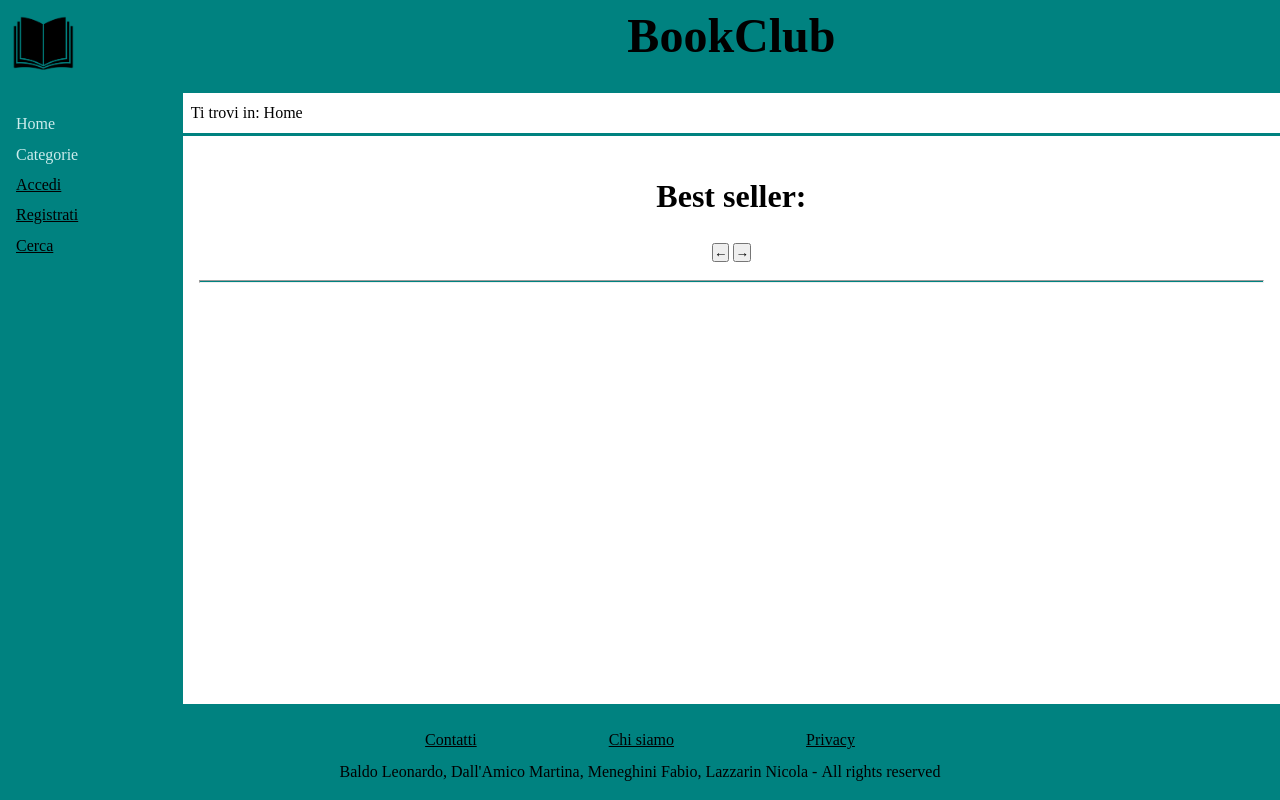
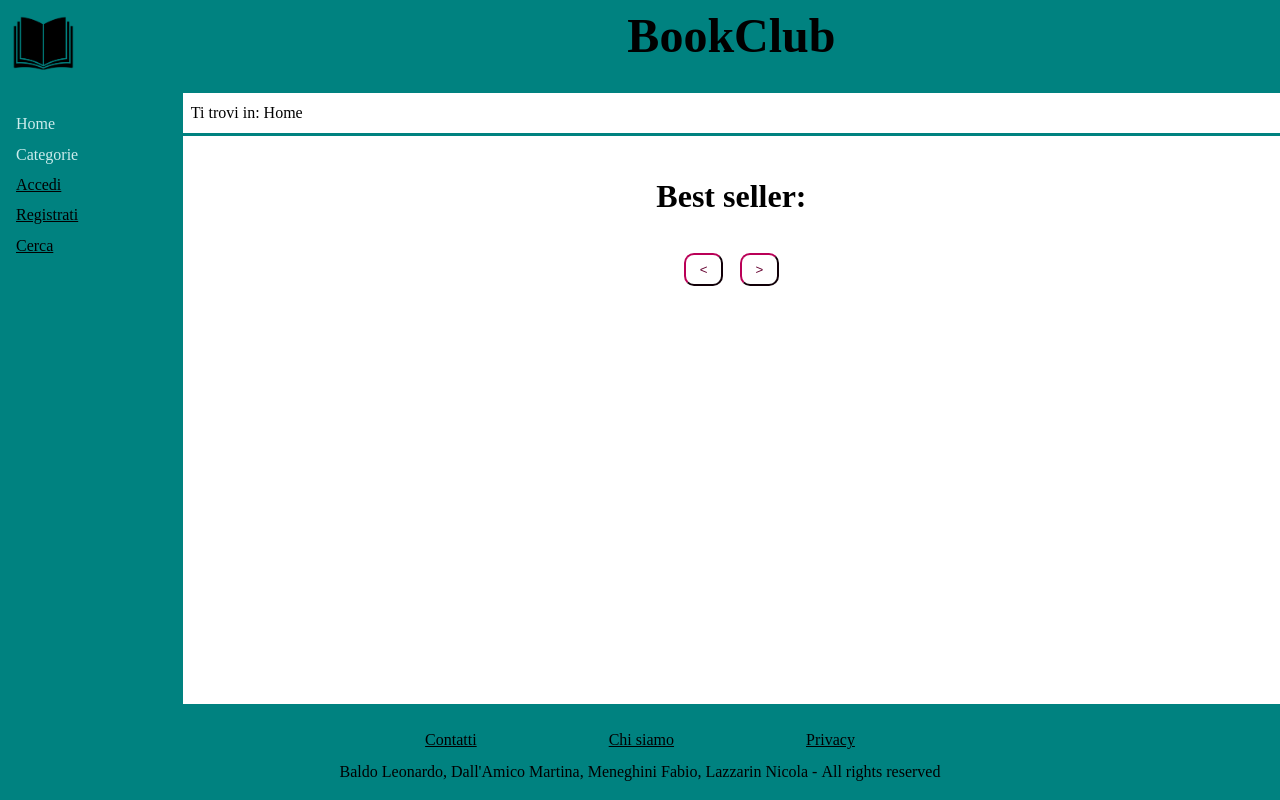
Before and after one commit to FabioMeneghini/ProgettoTecWeb, a PHP site: page / in a window 1280 px wide. Run offline with PHP 8.4, Linux system fonts and the light colour scheme; data comes from the database, SQL or seed files in the repository; data that the repository does not hold is empty.

Commit message:
Lo slider funziona, godo
godo

```diff
--- a/css/style.css
+++ b/css/style.css
@@ -13,7 +13,7 @@
     --menuTextColor: #ccecec;
     --linkColor:#0B2114 ;
     --LinkVisitedColor:#947425;
-
+    --buttonColor: #660030;
 }
 
 a:link{
@@ -239,7 +239,7 @@ input[type=text]:focus, input[type=password]:focus, input[type=email]:focus{
 }
 
 input[type=submit], input[type=reset] {
-    background-color: #660030;
+    background-color: var(--buttonColor);
     border: none;
     color: white;
     padding: 16px 32px;
@@ -529,23 +529,16 @@ transform: scale(1.3);
 
 
 /*SCORRIMENTO IMMAGINI*/
-/*
-.slider div{
-    margin-left: 10px;
-    width: 230px;
-    height: 350px;
-}
-*/
 
 body > *{
     min-width: 0px;
 }
 
-div.slider-wrapper{
+.slider-wrapper{
     overflow: hidden;
 }
 
-div.slider{
+.slider{
     position: relative;
     display: flex;
     transition: 0.5s;
@@ -562,3 +555,12 @@ div.slider{
     height: 350px;
     float: left;
 }
+
+.prev, .next{
+    padding: 0.5em 1em;
+    margin: 1em 0.5em;
+    border-color: var(--buttonColor);
+    border-radius: 10px;
+    background-color: white;
+    color: var(--buttonColor);
+}
--- a/index.php
+++ b/index.php
@@ -70,7 +70,7 @@ try {
                                   </div>';
         }
 
-        foreach($resultListaGeneri as $genere) {
+        foreach($resultListaGeneri as $genere){
             $listaGeneri .= '<dd><a href="genere.php?genere='.$genere["nome"].'">'.$genere["nome"].'</a></dd>';
         }
     }
--- /dev/null
+++ b/slider.js
@@ -0,0 +1,18 @@
+const ELS = (sel, par) => (par || document).querySelectorAll(sel);
+const EL = (sel, par) => (par || document).querySelector(sel);
+const mod = (n, m) => (n % m + m) % m;
+
+ELS(".slider-wrapper").forEach(EL_par => {
+  const EL_slider = EL(".slider", EL_par);
+  const ELS_items = ELS(".item", EL_par);
+  const sub = +EL_par.dataset.items ?? 1;
+  const tot = Math.ceil(ELS_items.length / sub);
+  let c = 0;
+
+  const anim = () => EL_slider.style.transform = `translateX(-${c*100}%)`;
+  const prev = () => (c = mod(c-1, tot), anim());
+  const next = () => (c = mod(c+1, tot), anim());
+
+  EL(".prev", EL_par).addEventListener("click", prev);
+  EL(".next", EL_par).addEventListener("click", next);
+});
--- a/template/templateHomeNonRegistrato.html
+++ b/template/templateHomeNonRegistrato.html
@@ -14,6 +14,7 @@
         <link rel="stylesheet" href="css/mobile.css" media="screen and (max-width:600px)">
         <link rel="stylesheet" href="css/print.css" media="print">
         <link href="https://fonts.googleapis.com/css?family=Karla" rel="stylesheet">
+        <script src="../slider.js"></script>
     </head>
     <body>
         <nav id="logo"><img src="logo.png" alt="Il logo è un libro aperto"></nav>
@@ -47,10 +48,9 @@
                 <div class="slider">
                     {listaBestSeller}
                 </div>
-                <button class="prev" type="button">&larr;</button>
-                <button class="next" type="button">&rarr;</button>
+                <button class="prev" type="button">&lt;</button>
+                <button class="next" type="button">&gt;</button>
             </div>
-            <hr>
             {LibriGenere}
         </main>
         <footer id="footer">
@@ -61,5 +61,25 @@
             </ul>
             <p>Baldo Leonardo, Dall'Amico Martina, Meneghini Fabio, Lazzarin Nicola - <span lang="en">All rights reserved</span></p>
         </footer>
+        <script>
+            const ELS = (sel, par) => (par || document).querySelectorAll(sel);
+            const EL = (sel, par) => (par || document).querySelector(sel);
+            const mod = (n, m) => (n % m + m) % m;
+
+            ELS(".slider-wrapper").forEach(EL_par => {
+            const EL_slider = EL(".slider", EL_par);
+            const ELS_items = ELS(".item", EL_par);
+            const sub = +EL_par.dataset.items ?? 1;
+            const tot = Math.ceil(ELS_items.length / sub);
+            let c = 0;
+
+            const anim = () => EL_slider.style.transform = `translateX(-${c*100}%)`;
+            const prev = () => (c = mod(c-1, tot), anim());
+            const next = () => (c = mod(c+1, tot), anim());
+
+            EL(".prev", EL_par).addEventListener("click", prev);
+            EL(".next", EL_par).addEventListener("click", next);
+            });
+        </script>
     </body>
 </html>
```
